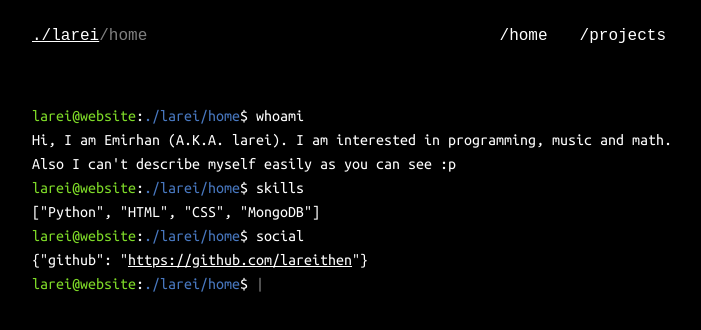
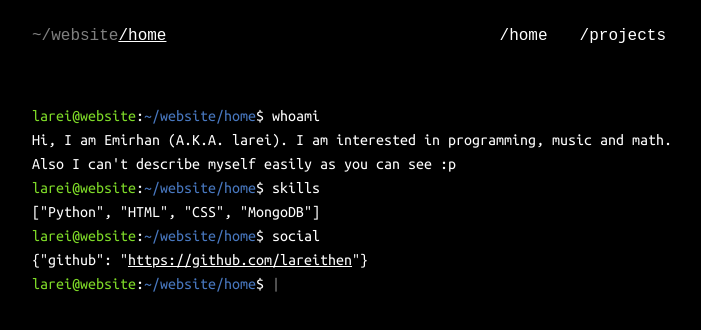
Before and after one commit to lareithen/lareithen.github.io, a plain HTML site: page index.html in a window 1280 px wide. Shown: the whole page, without its empty margins (283-984 px from the left). Drawn offline with nearby package versions, Linux system fonts and the light colour scheme.

Commit message:
Update index.html

```diff
--- a/index.html
+++ b/index.html
@@ -15,7 +15,7 @@
 
 <body onkeypress="key_press_func(event)">
     <nav class="container mt-3 d-flex flex-wrap justify-content-between justify-content-center align-items-center">
-        <label style="color: gray"><a href="/">./larei</a>/home</label>
+        <label style="color: gray">~/website<a href="/">/home</a></label>
         <ul class="nav">
             <li class="nav-item"><a style="color: white;" href="/" class="nav-link">/home</a></li>
             <li class="nav-item"><a style="color: white;" href="projects.html" class="nav-link">/projects</a></li>
@@ -23,13 +23,13 @@
     </nav>
     <main class="container mt-5 text-break">
         <div class="terminal">
-            <label><span class="terminal-user">larei@website</span>:<span class="terminal-directory">./larei/home</span>$ whoami</label><br>
+            <label><span class="terminal-user">larei@website</span>:<span class="terminal-directory">~/website/home</span>$ whoami</label><br>
             <label>Hi, I am Emirhan (A.K.A. larei). I am interested in programming, music and math. Also I can't describe myself easily as you can see :p</label><br>
-            <label><span class="terminal-user">larei@website</span>:<span class="terminal-directory">./larei/home</span>$ skills</label><br>
+            <label><span class="terminal-user">larei@website</span>:<span class="terminal-directory">~/website/home</span>$ skills</label><br>
             <label>["Python", "HTML", "CSS", "MongoDB"]</label><br>
-            <label><span class="terminal-user">larei@website</span>:<span class="terminal-directory">./larei/home</span>$ social</label><br>
+            <label><span class="terminal-user">larei@website</span>:<span class="terminal-directory">~/website/home</span>$ social</label><br>
             <label>{"github": "<a href="https://github.com/lareithen">https://github.com/lareithen</a>"}</label><br>
-            <label><span class="terminal-user">larei@website</span>:<span class="terminal-directory">./larei/home</span>$ <label id="input"></label></label><br>
+            <label><span class="terminal-user">larei@website</span>:<span class="terminal-directory">~/website/home</span>$ <label id="input"></label></label><br>
         </div>
     </main>
 </body>
```
